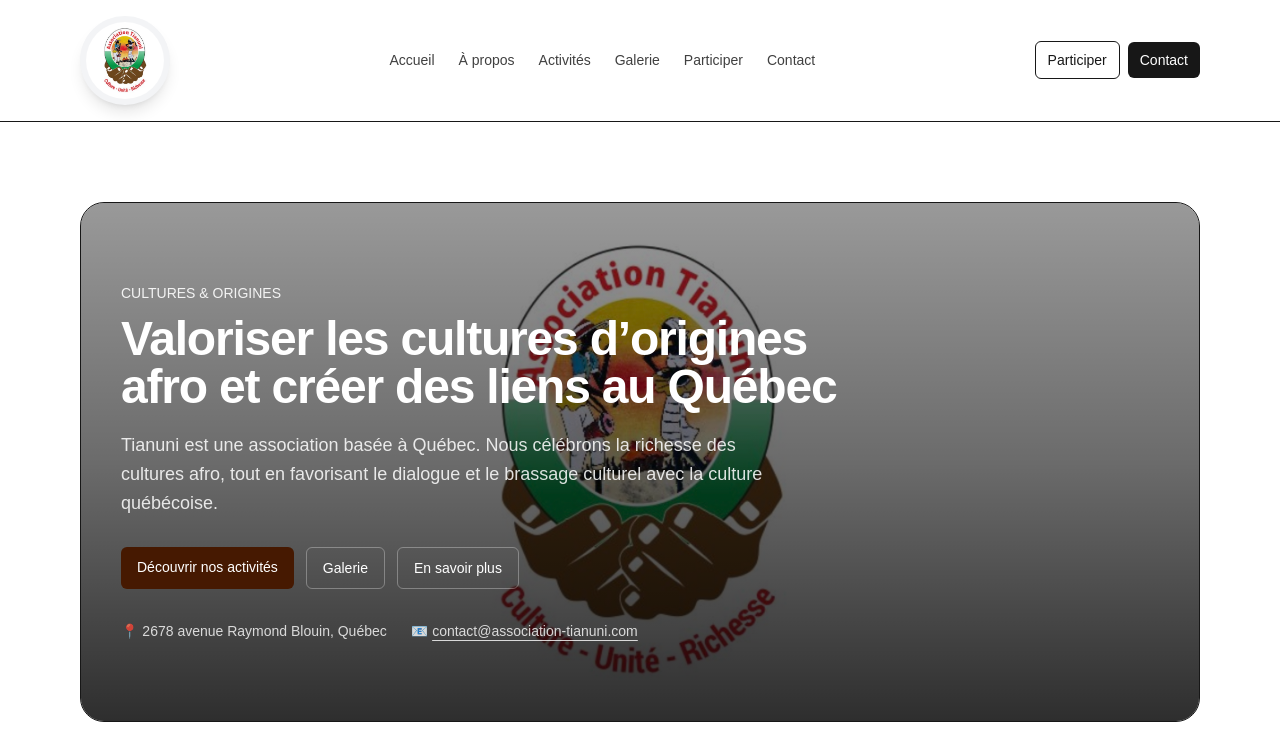
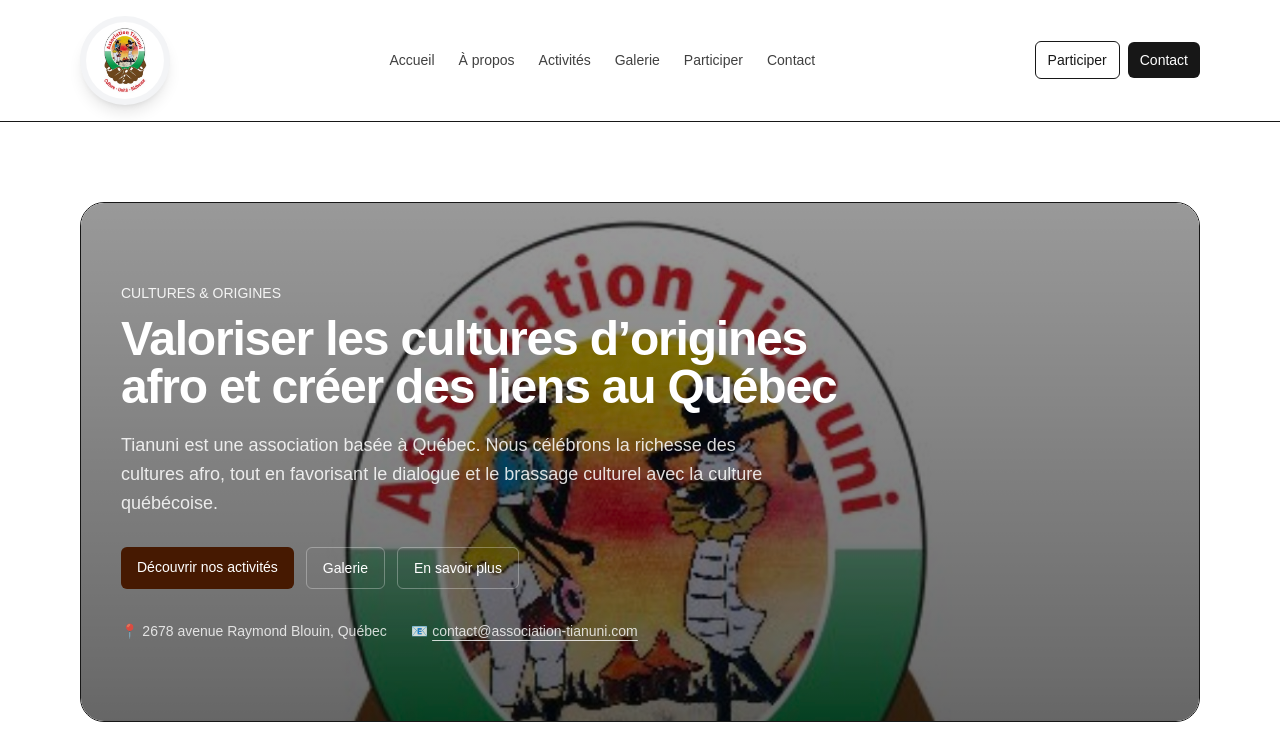
Before and after one commit to Hazichomwarr/tianuni, a Next.js app: page / in a window 1280 px wide. Shown: the top 744 px of the page. Built offline with nearby package versions, Linux system fonts and the light colour scheme.

Commit message:
refactor(ui): change hero image aspect-ratio

```diff
--- a/app/page.tsx
+++ b/app/page.tsx
@@ -13,14 +13,14 @@ export default function HomePage() {
       <section className="py-6 md:py-10">
         <div className="relative overflow-hidden rounded-3xl border">
           {/* Background photo */}
-          <div className="absolute inset-0">
+          <div className="absolute inset-0 aspect-square md:aspect-7/6">
             <Image
               src="/logo2.jpeg"
               alt="Événement culturel Tianuni"
               fill
               priority
-              className="object-contain"
-              sizes="(max-width: 768px) 100vw, 1152px"
+              className="object-cover"
+              sizes="(max-width: 768px) 100vw, 1100px"
             />
             {/* Dark overlays for readability */}
             <div className="absolute inset-0 bg-black/40" />
```
